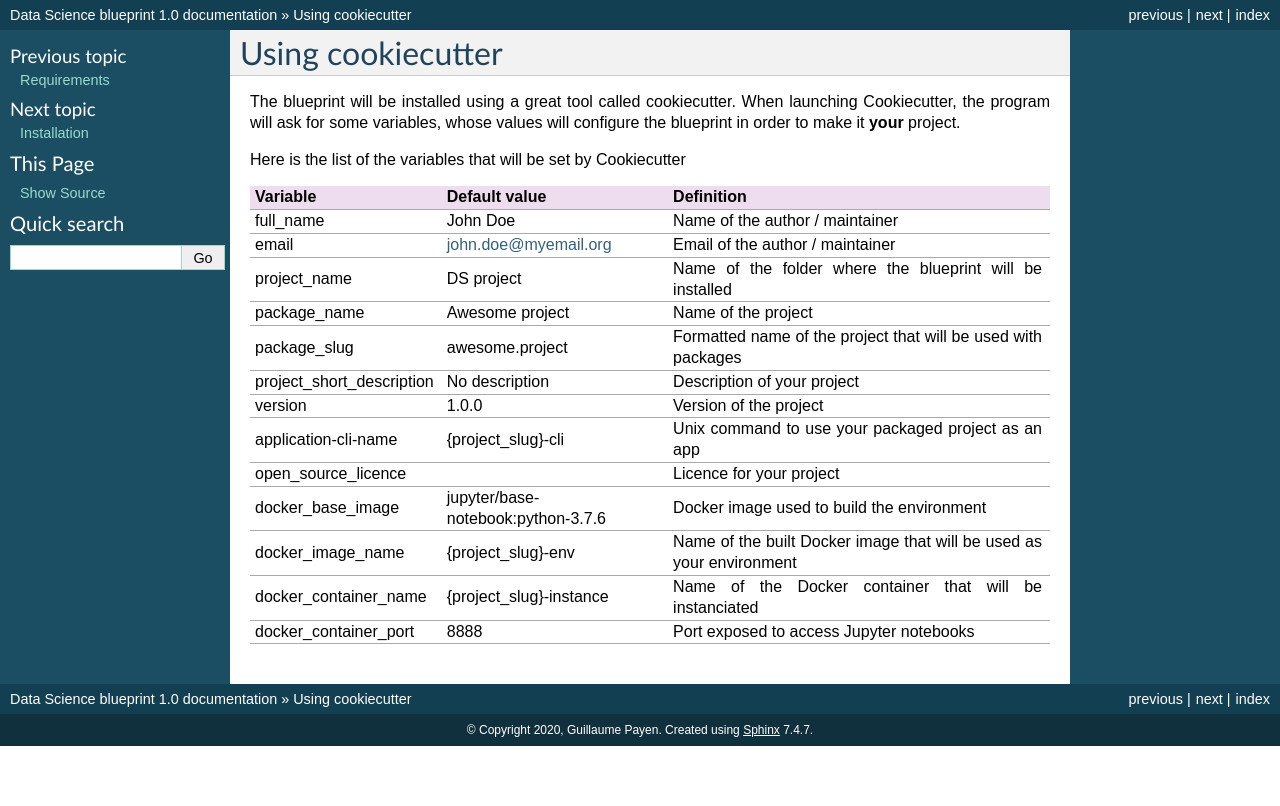
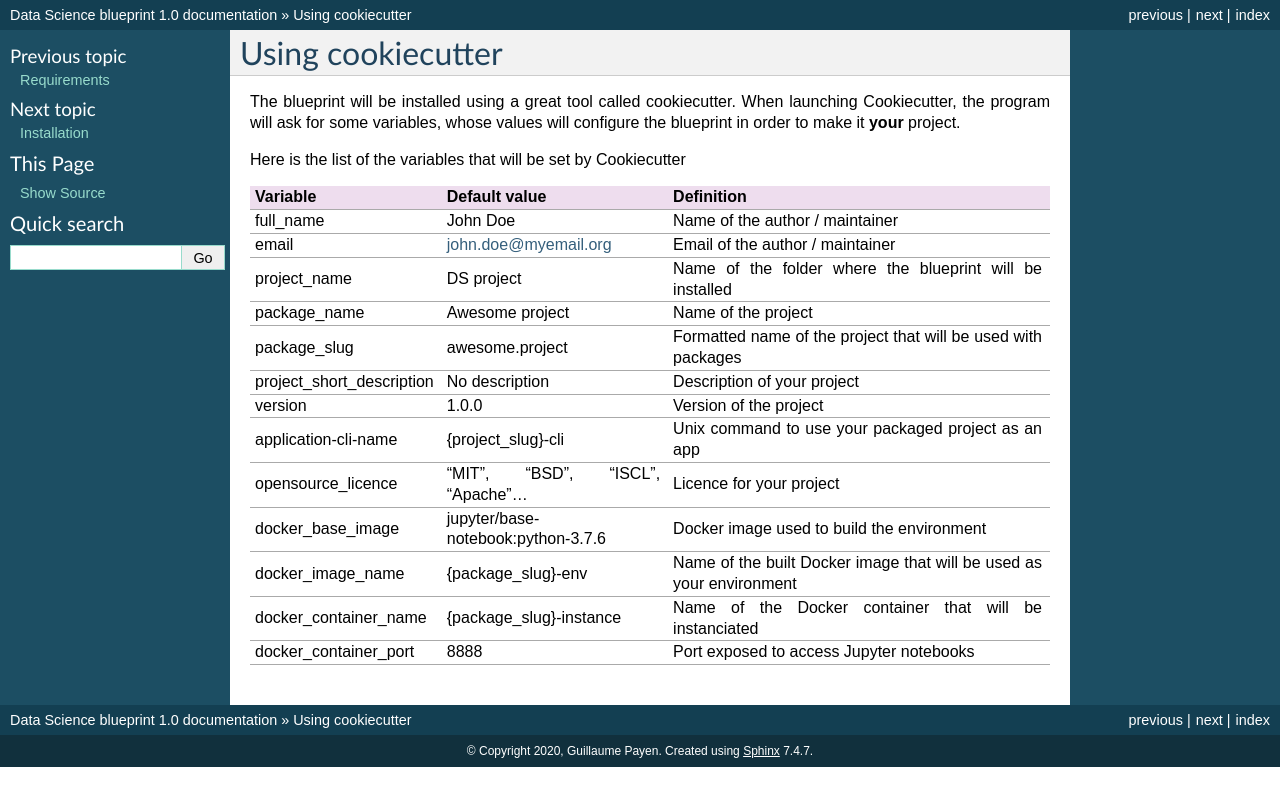
Before and after one commit to mysketches/data-science-blueprint, a Sphinx documentation site: the page built from docs/source/installation/cookiecutter.rst, in a window 1280 px wide. Shown: the top 806 px of the page. Built offline with Sphinx 7.4.7, drawn with Linux system fonts in a browser that asks for light colours; pages that are not in the unit, such as notebooks, are missing from menus.

Commit message:
Update documentation

```diff
--- a/docs/source/installation/cookiecutter.rst
+++ b/docs/source/installation/cookiecutter.rst
@@ -25,13 +25,13 @@ Here is the list of the variables that will be set by Cookiecutter
 +---------------------------+------------------------------------+----------------------------------------------------------------------+
 | application-cli-name      | {project_slug}-cli                 | Unix command to use your packaged project as an app                  |
 +---------------------------+------------------------------------+----------------------------------------------------------------------+
-| open_source_licence       |                                    | Licence for your project                                             |
+| opensource_licence        | "MIT", "BSD", "ISCL", "Apache"...  | Licence for your project                                             |
 +---------------------------+------------------------------------+----------------------------------------------------------------------+
 | docker_base_image         | jupyter/base-notebook:python-3.7.6 | Docker image used to build the environment                           |
 +---------------------------+------------------------------------+----------------------------------------------------------------------+
-| docker_image_name         | {project_slug}-env                 | Name of the built Docker image that will be used as your environment |
+| docker_image_name         | {package_slug}-env                 | Name of the built Docker image that will be used as your environment |
 +---------------------------+------------------------------------+----------------------------------------------------------------------+
-| docker_container_name     | {project_slug}-instance            | Name of the Docker container that will be instanciated               |
+| docker_container_name     | {package_slug}-instance            | Name of the Docker container that will be instanciated               |
 +---------------------------+------------------------------------+----------------------------------------------------------------------+
 | docker_container_port     | 8888                               | Port exposed to access Jupyter notebooks                             |
 +---------------------------+------------------------------------+----------------------------------------------------------------------+
```
Also changed, not shown: README.md (+1 -0 lines).
